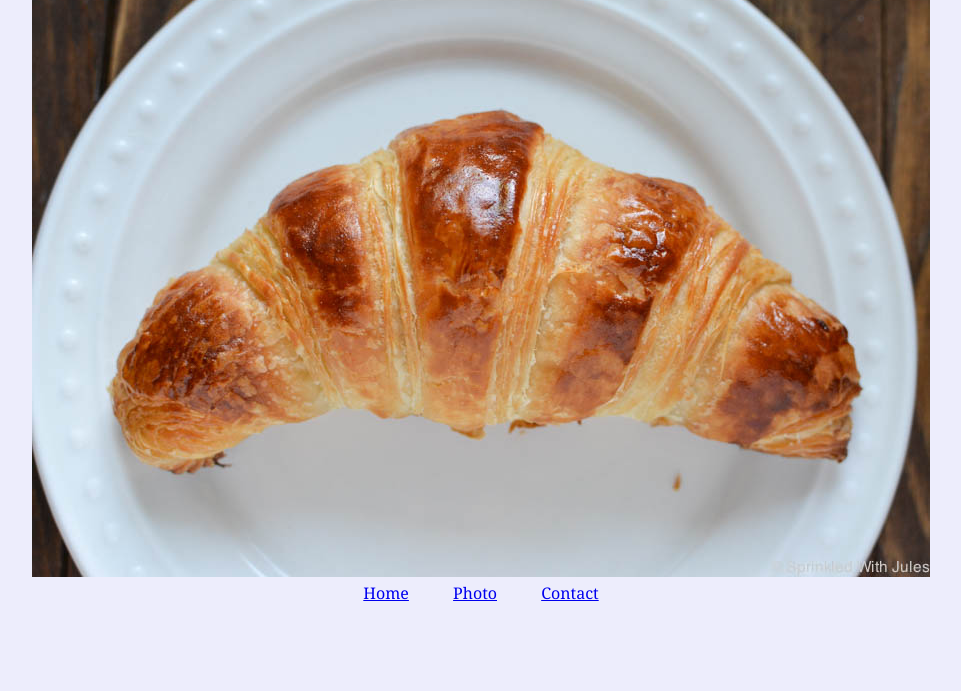
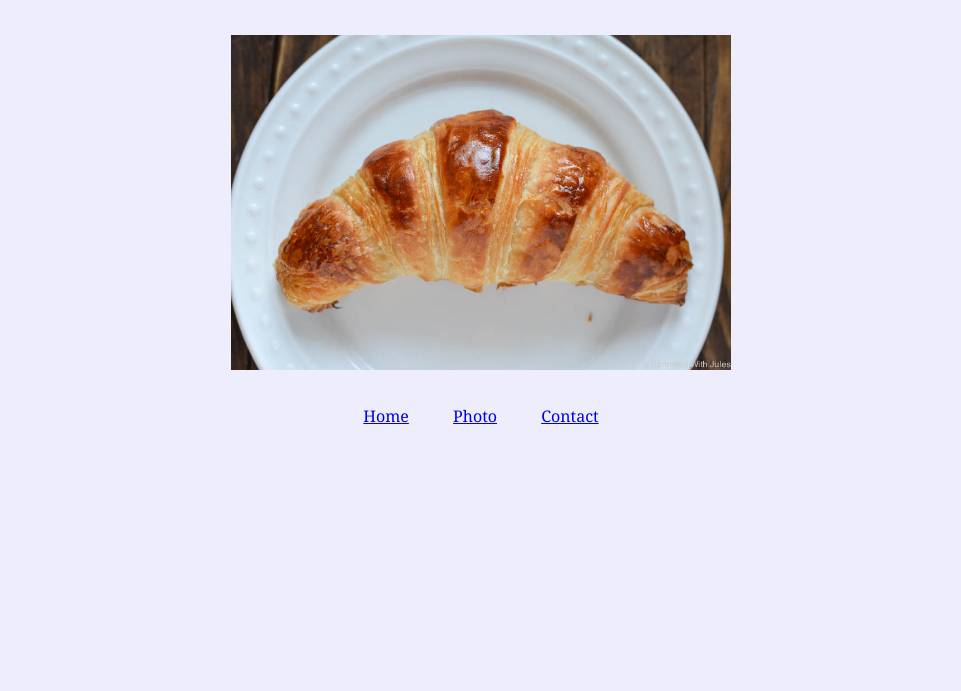
Before and after one commit to chelseyrhianne/croissant-multipage, a plain HTML site: page photo.html in a window 1280 px wide. Shown: the part 109-800 px from the top of the page, without its empty margins (159-1120 px from the left). Drawn offline with Linux system fonts and the light colour scheme.

Commit message:
Image size and padding updated

```diff
--- a/style/app.css
+++ b/style/app.css
@@ -4,6 +4,16 @@ body {
   text-align: center;
 }
 
+h1 {
+  margin-top: 50px;
+}
+
+img {
+  border-radius: 4px;
+  max-width: 500px;
+  height: auto;
+  padding: 30px;
+}
 .navigation a {
   padding: 20px;
 }
```
